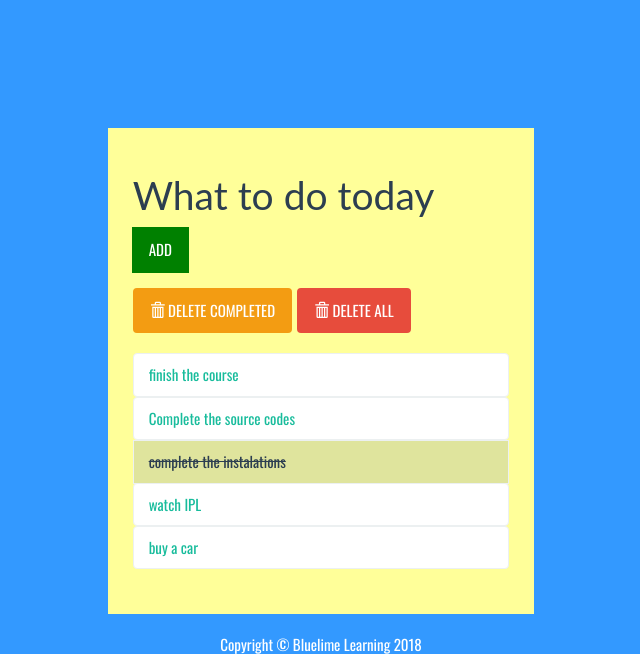
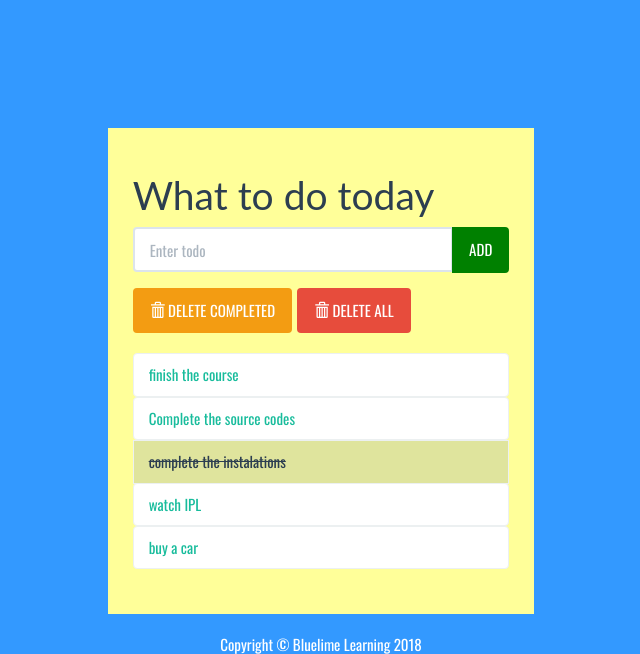
Before and after one commit to Amarnathk153/Todo-app, a Django app: page / in a window 1280 px wide. Shown: the top 654 px of the page, without its empty margins (319-959 px from the left). Run offline with Django 3.2, Linux system fonts and the light colour scheme; data comes from the database, SQL or seed files in the repository; both versions use the stored data as it was after the commit; some libraries are stand-ins or nearby versions.

Commit message:
Completed displaying items in form

```diff
--- /dev/null
+++ b/todolist/forms.py
@@ -0,0 +1,7 @@
+from django import forms
+
+class TodoListForm(forms.Form):
+    text = forms.CharField(max_length = 45,
+    widget = forms.TextInput(
+        attrs={'class': 'form-control','placeholder':'Enter todo',
+        'aria-label':'Todo', 'aria-describeby':'add-btn'}))
--- a/todolist/templates/todolist/index.html
+++ b/todolist/templates/todolist/index.html
@@ -21,11 +21,11 @@
 				<div class="col-lg-4 col-lg-offset-4" id="content">
 					<h1>What to do today </h1>
 
-					<form action="#" method="POST" role="form">
-						<!-- {% csrf_token %}					 -->
+					<form action="{% url 'add' %}" method="POST" role="form">
+						{% csrf_token %}
 						<div class="form-group">
 							<div class="input-group">
-								<!-- {{ form.text}}							   -->
+								{{ form.text}}
 							  <span class="input-group-btn">
 								  <button type="submit" class="btn btn-default" id="add-btn">ADD</button>
 							  </span>
--- a/todolist/urls.py
+++ b/todolist/urls.py
@@ -3,5 +3,6 @@ from django.urls import path
 from . import views
 
 urlpatterns = [
-    path('',views.index , name = 'index')
+    path('',views.index , name = 'index'),
+    path('add',views.addTodoItem , name = 'add')
 ]
--- a/todolist/views.py
+++ b/todolist/views.py
@@ -1,8 +1,18 @@
-from django.shortcuts import render
+from django.shortcuts import render, redirect
 from .models import Todolist
-
+from .forms import TodoListForm
+from django.views.decorators.http import require_POST
 # Create your views here.
 def index(request):
     todo_items = Todolist.objects.order_by('id')
-    context = {'todo_items' : todo_items}
+    form = TodoListForm()
+    context = {'todo_items' : todo_items, 'form' :form}
     return render(request,'todolist/index.html',context)
+
+@require_POST
+def addTodoItem(request):
+    form = TodoListForm(request.POST)
+    if form.is_valid():
+        new_todo = Todolist(text = request.POST['text'])
+        new_todo.save()
+    return redirect('index')
```
Also changed, not shown: db.sqlite3.
